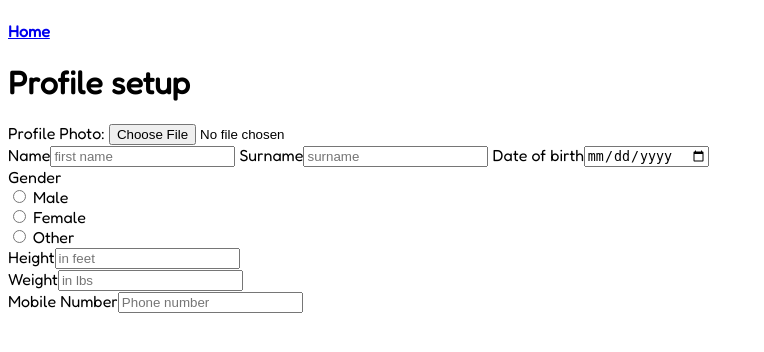
After one commit to Kent-Student-Capstone-Group/WellnessTracker, a Django app: template frontpage/templates/profile.html in a window 1280 px wide. The commit adds this page. Shown: the top 352 px of the page, without its empty margins (0-764 px from the left). Run offline with Django 4.2, Linux system fonts and the light colour scheme; the template is opened without the code that fills it, so the values that code supplies are empty; parts of the project's set-up code (start-up, migrations or seed data) failed here and were passed over.

Commit message:
initial pages

```diff
--- a/frontpage/templates/contact.html
+++ b/frontpage/templates/contact.html
@@ -1,2 +1,2 @@
 <!DOCTYPE html>
-<a href="index.html"><h4>Home</h4></a>
+<a href="welcome.html"><h4>Home</h4></a>
--- a/frontpage/templates/info.html
+++ b/frontpage/templates/info.html
@@ -1,2 +1,2 @@
 <!DOCTYPE html>
-<a href="index.html"><h4>Home</h4></a>
+<a href="welcome.html"><h4>Home</h4></a>
--- /dev/null
+++ b/frontpage/templates/profile.html
@@ -0,0 +1,34 @@
+<!DOCTYPE html>
+<html>
+    <a href="welcome.html"><h4>Home</h4></a>
+    <head>
+        <link href="https://fonts.googleapis.com/css?family=Fredoka" rel="stylesheet" type="text/css">
+        <style>
+            html, body, h1
+            {
+                font-family: Fredoka;
+            }
+            </style>
+    </head>
+
+    <body>
+        <h1>Profile setup</h1>
+        <div class="form-control">
+            <label class="header">Profile Photo:</label>
+            <input id="image" type="file" name="profile_photo" placeholder="Photo" required="" capture>
+        </div>
+            <label class="labels">Name</label><input type="text" class="form-control" placeholder="first name" value="">
+            <label class="labels">Surname</label><input type="text" class="form-control" value="" placeholder="surname">
+            <label class="labels">Date of birth</label><input type="date" class="form-control" value=""><br>
+            <label class="labels">Gender</label><br>
+            <input type="radio" name="gender" value="male"> Male<br>
+            <input type="radio" name="gender" value="female"> Female<br>
+            <input type="radio" name="gender" value="other"> Other<br>
+            <label class="labels">Height</label><input type="number" class="form-control" placeholder="in feet" value=""><br>
+            <label class="labels">Weight</label><input type="number" class="form-control" placeholder="in lbs" value=""><br>
+
+            <label class="labels">Mobile Number</label><input type="tel" class="form-control" placeholder="Phone number" value="">
+
+
+    </body>
+</html>
```
Also changed, not shown: frontpage/templates/signup.html (added, +32 -0 lines), frontpage/templates/welcome.html (+13 -10 lines).
